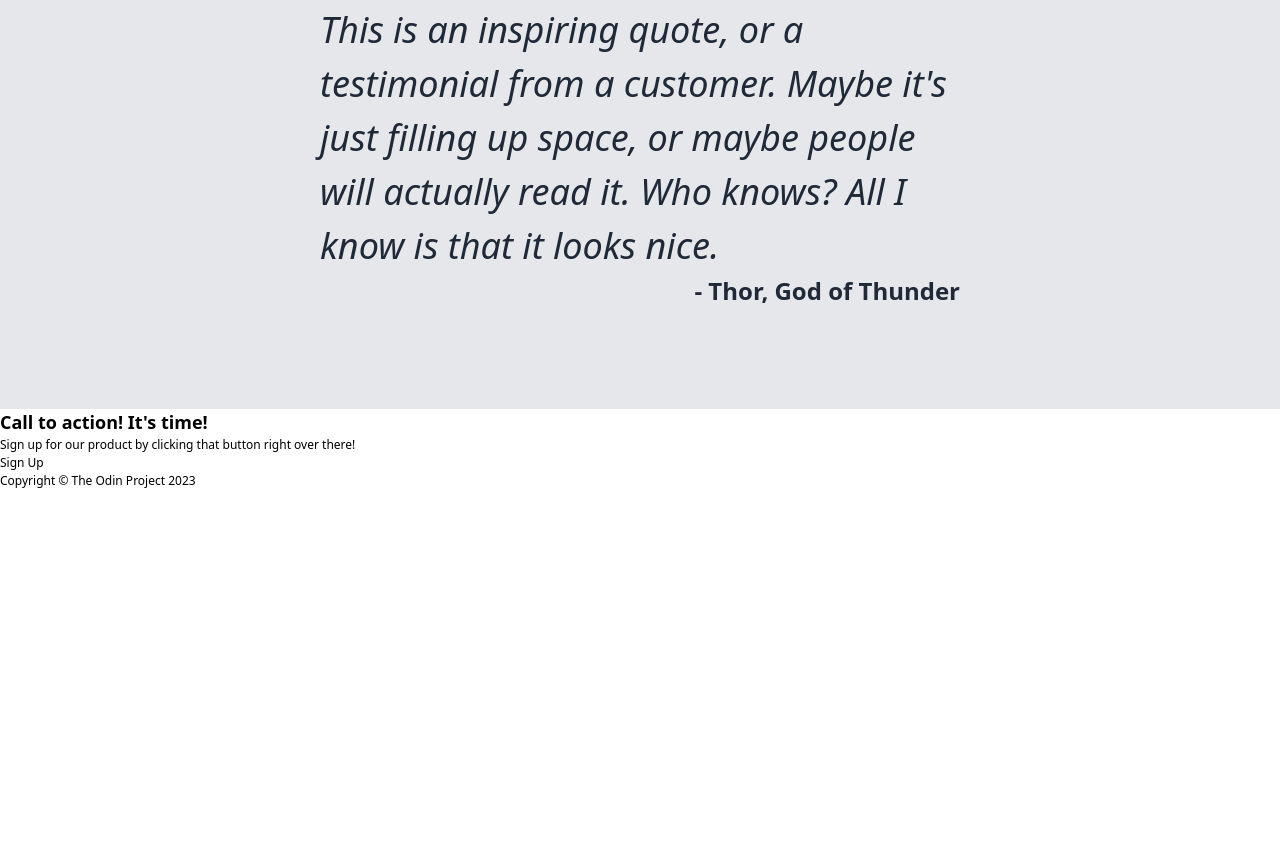
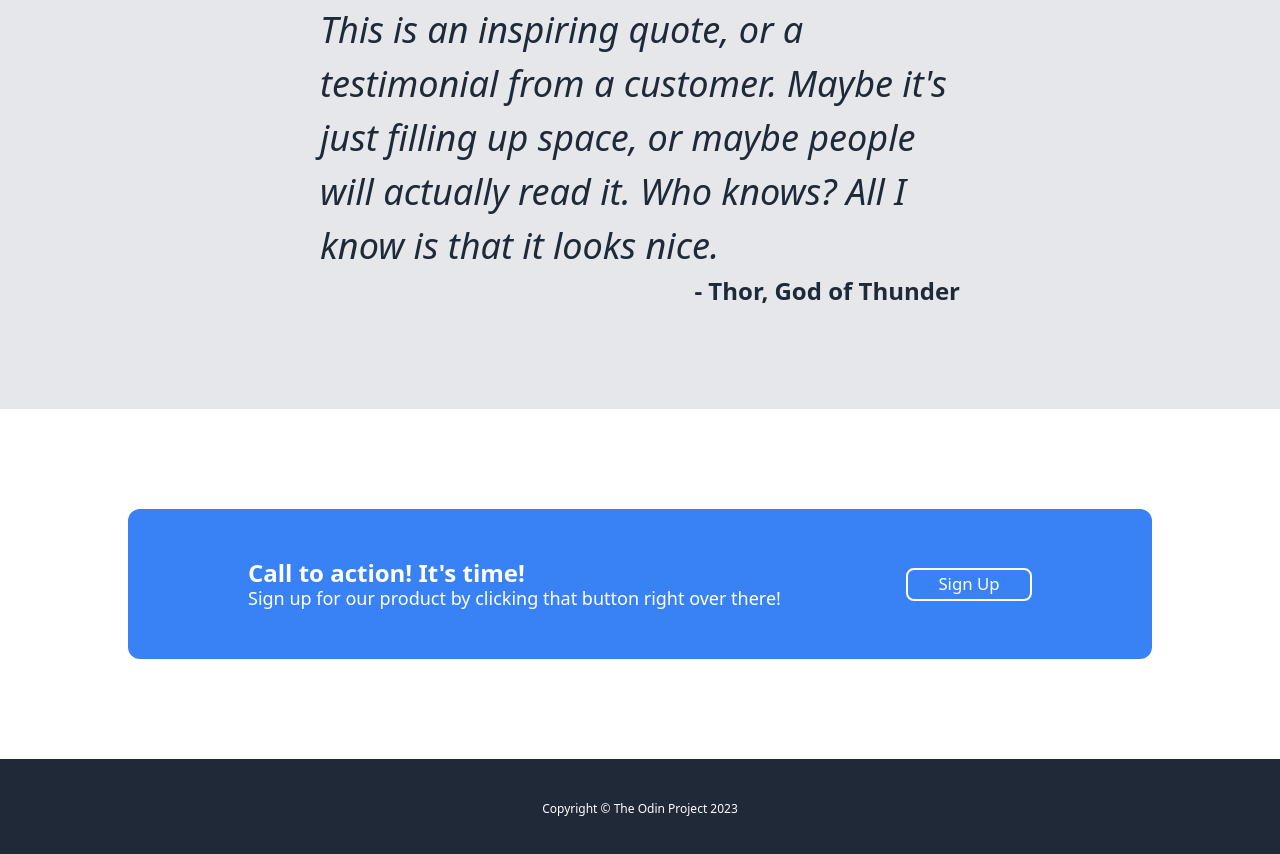
Before and after one commit to tobiasz-rayski/odin-landing-page, a plain HTML site: page index.html in a window 1280 px wide. Shown: the part 1082-1936 px from the top of the page. Before the commit the page ends 1572 px from the top, so only its background shows below. Drawn offline with Linux system fonts and the light colour scheme.

Commit message:
Style cta section Style footer Add wrapper to hero section

```diff
--- a/style.css
+++ b/style.css
@@ -13,6 +13,7 @@ body {
   height: 100%;
   font-family: system-ui, -apple-system, BlinkMacSystemFont, "Segoe UI", Roboto,
     Oxygen, Ubuntu, Cantarell, "Open Sans", "Helvetica Neue", sans-serif;
+  box-sizing: border-box;
 }
 
 body {
@@ -36,7 +37,14 @@ button {
   background-color: #1f2937;
   color: white;
   height: 535px;
-  padding: 0 320px;
+  align-items: center;
+}
+
+.wrap {
+  display: flex;
+  flex-direction: column;
+  flex: 1;
+  max-width: 1440px;
 }
 
 .menu-hero {
@@ -160,3 +168,59 @@ button {
   font-size: 2rem;
   align-self: flex-end;
 }
+
+.section-cta {
+  display: flex;
+  justify-content: center;
+  align-items: center;
+  background-color: #fff;
+  height: 350px;
+  min-height: 350px;
+}
+
+.container-cta {
+  background-color: #3882f6;
+  height: 150px;
+  width: 1024px;
+  border-radius: 12px;
+  display: flex;
+  align-items: center;
+  justify-content: space-between;
+  color: #fff;
+  padding: 0 120px;
+}
+
+.button-cta {
+  display: flex;
+  justify-content: center;
+  align-items: center;
+  border-radius: 8px;
+  border: 2px solid;
+  width: 126px;
+  height: 33px;
+  font-weight: 500;
+  font-size: 1.4rem;
+  background-color: #3882f6;
+  color: #fff;
+  cursor: pointer;
+}
+
+.header-cta {
+  font-size: 2rem;
+  line-height: 1.2;
+}
+
+.info-cta {
+  line-height: 1.2;
+  font-size: 1.5rem;
+}
+
+.footer {
+  display: flex;
+  justify-content: center;
+  align-items: center;
+  color: #fff;
+  height: 100px;
+  background-color: #1f2937;
+  font-size: 1rem;
+}
```
